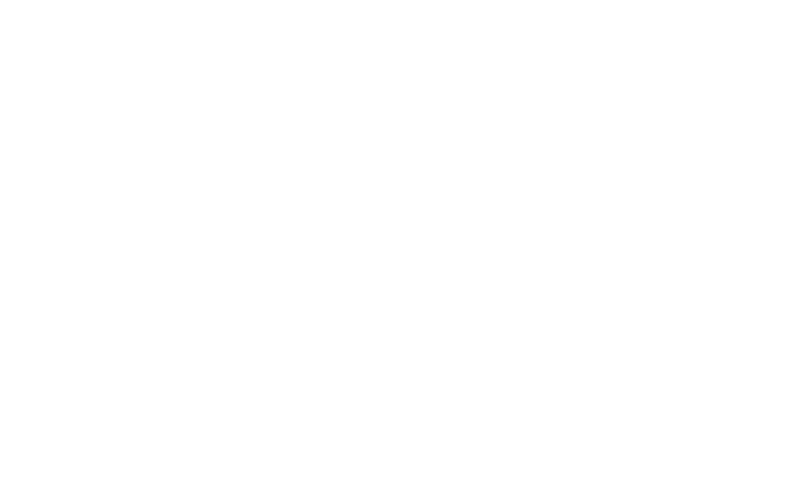
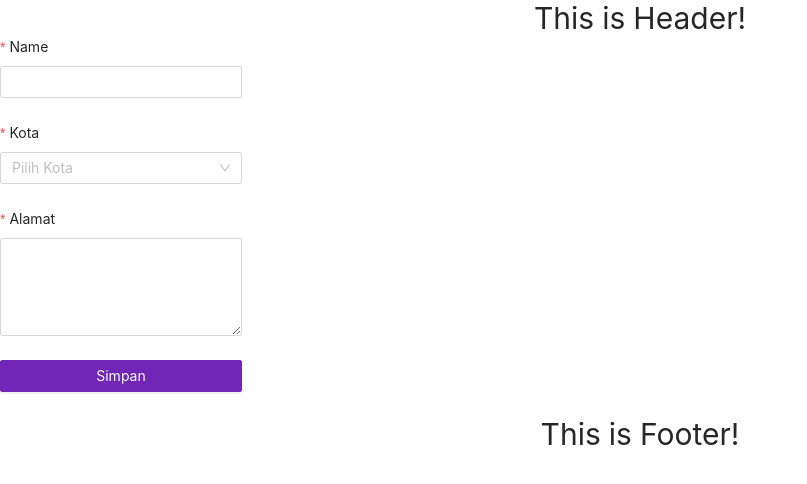
Before and after one commit to fiqihaissyyah/thriftorzo-react, a React (Create React App) app: page /profile in a window 1280 px wide. Before the commit this address had no page. Shown: the top 484 px of the page, without its empty margins (0-807 px from the left). Built offline with nearby package versions, Linux system fonts and the light colour scheme.

Commit message:
profile page

```diff
--- a/src/App.js
+++ b/src/App.js
@@ -7,6 +7,7 @@ import DefaultLayout from "./components/layouts/default";
 import Home from "./pages/home/index";
 import Login from "./pages/login/index";
 import Register from "./pages/register/index";
+import Profile from "./pages/profile/index";
 
 function App() {
     return (
@@ -17,7 +18,8 @@ function App() {
                     <Route exact path="/register" element={<Register />} />
                 </Route>
                 <Route element={<DefaultLayout />}>
-                   <Route exact path="/" element={<Home />} />
+                    <Route exact path="/" element={<Home />} />
+                    <Route exact path="/profile" element={<Profile />} />
                 </Route>
             </Routes>
         </BrowserRouter>
--- a/src/features/user/userSlice.js
+++ b/src/features/user/userSlice.js
@@ -1,7 +1,7 @@
 import { createSlice, createAsyncThunk } from "@reduxjs/toolkit";
 import axios from "axios";
 export const API_URL = "https://notflixtv.herokuapp.com/api/v1/";
-export const TOKEN = JSON.parse(localStorage.getItem("token"));
+export const TOKEN = "";
 
 export const auth = createAsyncThunk(
     "user/auth",
--- /dev/null
+++ b/src/pages/profile/index.css
@@ -0,0 +1,3 @@
+/* .profile-input {
+    @apply text-lg;
+} */
--- /dev/null
+++ b/src/pages/profile/index.js
@@ -0,0 +1,94 @@
+import "./index.css";
+import React from "react";
+import { Button, Form, Input, Select, Row, Col } from "antd";
+
+const { Option } = Select;
+const { TextArea } = Input;
+
+export default function Profile() {
+  const [form] = Form.useForm();
+
+  const onFinish = (values) => {
+    console.log(values);
+  };
+
+  return (
+    <div className="container">
+      <Row>
+        <Col>
+          <Form
+            layout="vertical"
+            form={form}
+            name="control-hooks"
+            onFinish={onFinish}
+          >
+            <Form.Item
+              name="name"
+              label="Name"
+              rules={[
+                {
+                  required: true,
+                },
+              ]}
+            >
+              <Input />
+            </Form.Item>
+            <Form.Item
+              name="kota"
+              label="Kota"
+              rules={[
+                {
+                  required: true,
+                },
+              ]}
+            >
+              <Select placeholder="Pilih Kota" allowClear>
+                <Option value="male">Bali</Option>
+                <Option value="female">Surabaya</Option>
+                <Option value="other">Jakarta</Option>
+              </Select>
+            </Form.Item>
+            <Form.Item
+              name="alamat"
+              label="Alamat"
+              rules={[
+                {
+                  required: true,
+                },
+              ]}
+            >
+              <TextArea rows={4} />
+            </Form.Item>
+            <Form.Item
+              noStyle
+              shouldUpdate={(prevValues, currentValues) =>
+                prevValues.gender !== currentValues.gender
+              }
+            >
+              {({ getFieldValue }) =>
+                getFieldValue("gender") === "other" ? (
+                  <Form.Item
+                    name="customizeGender"
+                    label="Customize Gender"
+                    rules={[
+                      {
+                        required: true,
+                      },
+                    ]}
+                  >
+                    <Input />
+                  </Form.Item>
+                ) : null
+              }
+            </Form.Item>
+            <Form.Item>
+              <Button className="w-full" type="primary" htmlType="submit">
+                Simpan
+              </Button>
+            </Form.Item>
+          </Form>
+        </Col>
+      </Row>
+    </div>
+  );
+}
```
Also changed, not shown: 1 other file (tests, documents, lock files or other folders).
